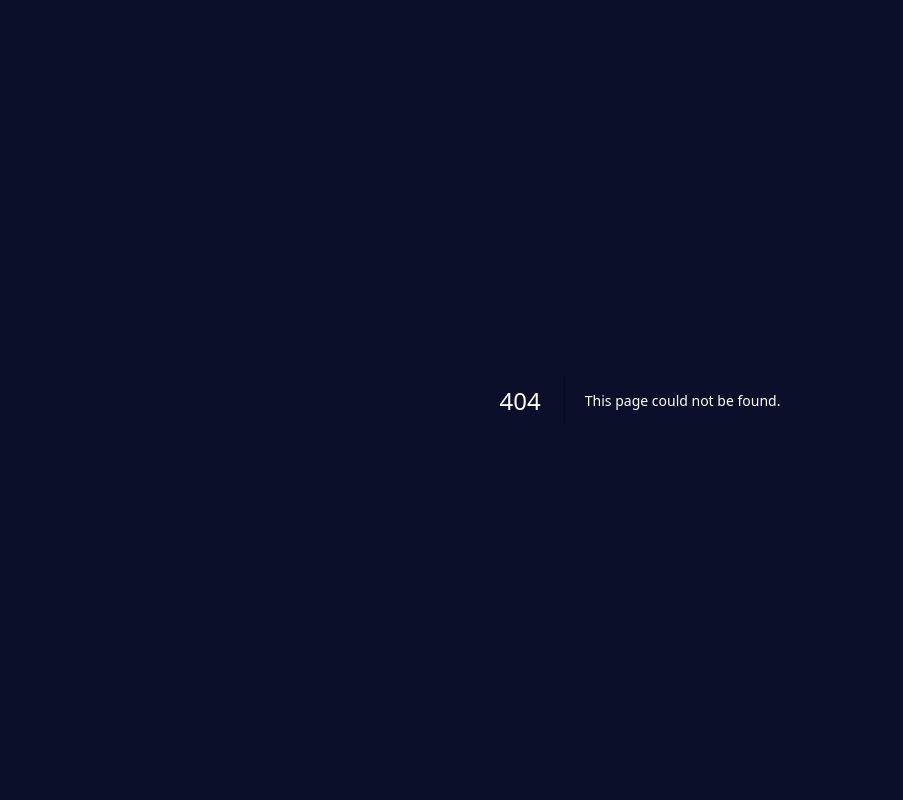
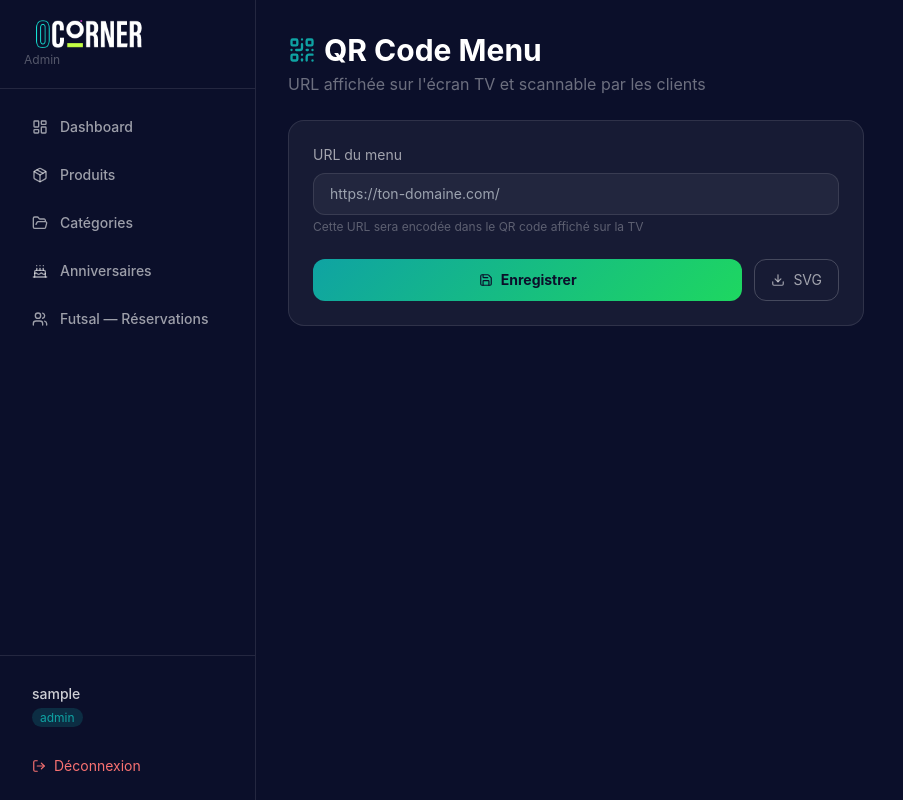
Before and after one commit to SNx974/Ocorner-front, a Next.js app: page /admin/qrcode in a window 1280 px wide. Before the commit this address had no page. Shown: the whole page, without its empty margins (0-903 px from the left). Built offline with nearby package versions, Linux system fonts and the light colour scheme; no server answers; sample sign-in values are in the browser's storage.

Commit message:
Add QR code admin page and link TV to configured URL

```diff
--- a/src/app/admin/layout.tsx
+++ b/src/app/admin/layout.tsx
@@ -4,7 +4,7 @@ import { useEffect, useState } from 'react';
 import { useRouter, usePathname } from 'next/navigation';
 import Link from 'next/link';
 import Image from 'next/image';
-import { LayoutDashboard, Package, FolderOpen, Clock, LogOut, ChevronRight, Cake, Users, ImageIcon } from 'lucide-react';
+import { LayoutDashboard, Package, FolderOpen, Clock, LogOut, ChevronRight, Cake, Users, ImageIcon, QrCode } from 'lucide-react';
 
 export default function AdminLayout({ children }: { children: React.ReactNode }) {
   const router = useRouter();
@@ -39,6 +39,7 @@ export default function AdminLayout({ children }: { children: React.ReactNode })
     { href: '/admin/birthdays', label: 'Anniversaires', icon: Cake },
     { href: '/admin/futsal', label: 'Futsal — Réservations', icon: Users },
     ...(user.role === 'ADMIN' ? [{ href: '/admin/annonces', label: 'Annonces Physiques', icon: ImageIcon }] : []),
+    ...(user.role === 'ADMIN' ? [{ href: '/admin/qrcode', label: 'QR Code Menu', icon: QrCode }] : []),
   ];
 
   return (
--- /dev/null
+++ b/src/app/admin/qrcode/page.tsx
@@ -0,0 +1,90 @@
+'use client';
+
+import { useEffect, useState } from 'react';
+import { QRCodeSVG } from 'qrcode.react';
+import { QrCode, Save, Download } from 'lucide-react';
+import { api } from '@/lib/api';
+
+export default function QRCodePage() {
+  const [menuUrl, setMenuUrl] = useState('');
+  const [saved, setSaved] = useState(false);
+  const [loading, setLoading] = useState(true);
+
+  useEffect(() => {
+    api.get('/api/settings/menu_url').then(r => {
+      setMenuUrl(r.value || (typeof window !== 'undefined' ? window.location.origin + '/' : ''));
+      setLoading(false);
+    });
+  }, []);
+
+  const save = async () => {
+    await api.put('/api/settings/menu_url', { value: menuUrl });
+    setSaved(true);
+    setTimeout(() => setSaved(false), 2000);
+  };
+
+  const download = () => {
+    const svg = document.getElementById('qr-svg');
+    if (!svg) return;
+    const blob = new Blob([svg.outerHTML], { type: 'image/svg+xml' });
+    const a = document.createElement('a');
+    a.href = URL.createObjectURL(blob);
+    a.download = 'qrcode-menu.svg';
+    a.click();
+  };
+
+  return (
+    <div className="max-w-xl">
+      <div className="mb-6">
+        <h1 className="text-3xl font-bold text-white flex items-center gap-2">
+          <QrCode size={28} className="text-teal" /> QR Code Menu
+        </h1>
+        <p className="text-white/40 mt-1">URL affichée sur l'écran TV et scannable par les clients</p>
+      </div>
+
+      <div className="bg-white/5 border border-white/10 rounded-2xl p-6 space-y-6">
+        <div>
+          <label className="text-sm text-white/60 block mb-2">URL du menu</label>
+          <input
+            value={menuUrl}
+            onChange={e => setMenuUrl(e.target.value)}
+            placeholder="https://ton-domaine.com/"
+            className="w-full bg-white/5 border border-white/10 rounded-xl px-4 py-2.5 text-white text-sm focus:outline-none focus:border-teal"
+          />
+          <p className="text-white/30 text-xs mt-1">Cette URL sera encodée dans le QR code affiché sur la TV</p>
+        </div>
+
+        {!loading && menuUrl && (
+          <div className="flex flex-col items-center gap-4 py-4">
+            <div className="bg-white p-4 rounded-2xl">
+              <QRCodeSVG
+                id="qr-svg"
+                value={menuUrl}
+                size={200}
+                bgColor="#ffffff"
+                fgColor="#0a0d1f"
+                level="M"
+              />
+            </div>
+            <p className="text-white/40 text-sm text-center break-all">{menuUrl}</p>
+          </div>
+        )}
+
+        <div className="flex gap-3">
+          <button
+            onClick={save}
+            className="flex-1 flex items-center justify-center gap-2 py-2.5 bg-brand-gradient text-night font-bold rounded-xl text-sm"
+          >
+            <Save size={14} /> {saved ? 'Enregistré ✓' : 'Enregistrer'}
+          </button>
+          <button
+            onClick={download}
+            className="px-4 py-2.5 border border-white/20 rounded-xl text-white/60 hover:text-white text-sm flex items-center gap-2"
+          >
+            <Download size={14} /> SVG
+          </button>
+        </div>
+      </div>
+    </div>
+  );
+}
--- a/src/app/tv/menu/page.tsx
+++ b/src/app/tv/menu/page.tsx
@@ -17,6 +17,7 @@ export default function TVMenuPage() {
   const [activeCatIndex, setActiveCatIndex] = useState(0);
   const [time, setTime] = useState('');
   const [progress, setProgress] = useState(0);
+  const [menuUrl, setMenuUrl] = useState('');
   const timerRef = useRef<ReturnType<typeof setInterval>>();
   const progressRef = useRef<ReturnType<typeof setInterval>>();
 
@@ -27,6 +28,12 @@ export default function TVMenuPage() {
     ]);
     setCategories(cats.filter((c: Category) => c.showOnTV !== false));
     setProducts(prods);
+  }, []);
+
+  useEffect(() => {
+    api.get('/api/settings/menu_url').then(r => {
+      setMenuUrl(r.value || (typeof window !== 'undefined' ? window.location.origin + '/' : ''));
+    });
   }, []);
 
   useEffect(() => {
@@ -111,16 +118,20 @@ export default function TVMenuPage() {
       </div>
 
       {/* QR Code overlay */}
+      {menuUrl && (
         <div className="fixed bottom-16 right-8 flex flex-col items-center gap-2 bg-white/5 backdrop-blur-sm border border-white/10 rounded-2xl p-3">
+          <div className="bg-white rounded-xl p-2">
             <QRCodeSVG
-          value={typeof window !== 'undefined' ? `${window.location.origin}/` : '/'}
+              value={menuUrl}
               size={100}
-          bgColor="transparent"
-          fgColor="#ffffff"
+              bgColor="#ffffff"
+              fgColor="#0a0d1f"
               level="M"
             />
+          </div>
           <span className="text-white/50 text-xs tracking-widest uppercase">Scanner le menu</span>
         </div>
+      )}
 
       {/* Category dots + progress */}
       <div className="shrink-0 pb-4">
```
Lines whose indentation alone changed are shown as unchanged.
